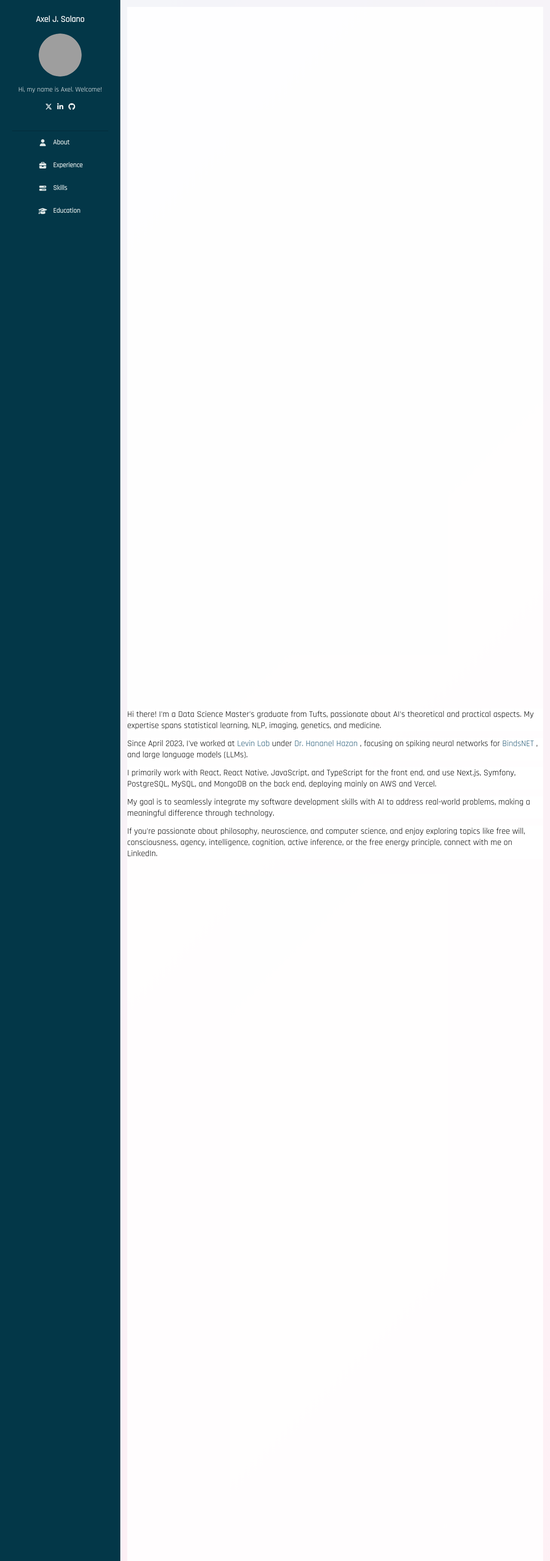
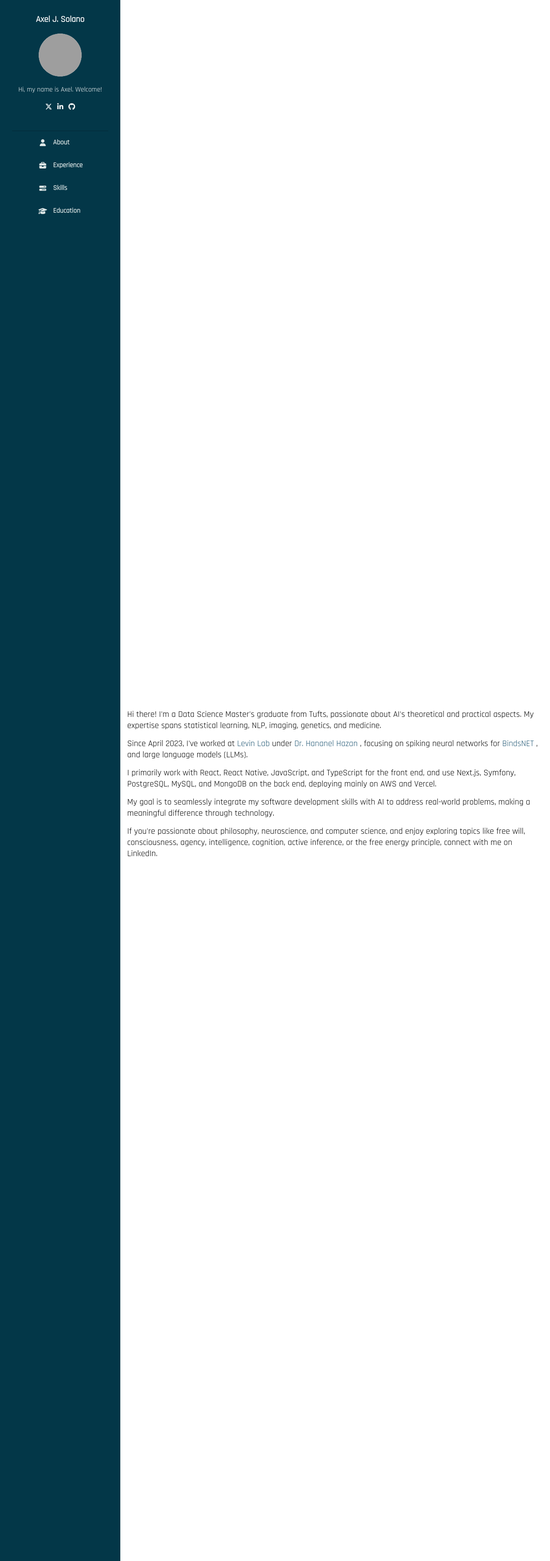
Before and after one commit to axeljeremy7/axeljeremy7.github.io, a Jekyll site: the page built from index.html, in a window 1280 px wide. Shown: the whole page at 43% size. Built offline with Jekyll 4.4.1, drawn with Linux system fonts in a browser that asks for light colours; grey boxes are pictures that could not be loaded.

Commit message:
Update index.css

```diff
--- a/assets/css/index.css
+++ b/assets/css/index.css
@@ -2,7 +2,7 @@
   margin: 0;
   padding: 0;
   box-sizing: border-box;
-  /* background-color: #fff; */
+  background-color: #fff;
   font-family: "Rajdhani", sans-serif;
   --midnight-green-eagle: #033748;
   --midnight-green-eagle-green: #124b5e;
@@ -30,62 +30,6 @@
   --teal-blue: #467d8f;
 }
 
-@keyframes gradientAnimation {
-  0% { background-position: 0% 50%; }
-  50% { background-position: 100% 50%; }
-  100% { background-position: 0% 50%; }
-}
-
-/* body {
-  height: 100vh;
-  overflow-y: hidden;
-} */
-
-body {
-  height: 100vh;
-  overflow-y: hidden;
-  /* --- NEW BACKGROUND --- */
-  background: linear-gradient(-45deg, #ee7752, #e73c7e, #23a6d5, #23d5ab);
-  background-size: 400% 400%;
-  animation: gradientAnimation 15s ease infinite;
-  /* background-color: rgba(255, 255, 255, 0.92); */
-  /* Semi-transparent white */
-  /* --- END NEW BACKGROUND --- */
-  -webkit-font-smoothing: antialiased; /* Keep these if they were in body or * */
-  -moz-osx-font-smoothing: grayscale;
-}
-
-
-/* #content {
-  height: 100vh;
-  width: calc(100vw - 280px);
-  overflow-y: auto;
-  padding: 16px;
-} */
-
-/* Modify the existing #content rule or add this */
-#content {
-  height: 100vh;
-  width: calc(100vw - 280px);
-  overflow-y: auto;
-  overflow-x: hidden;
-  padding: 16px;
-  background-color: rgba(255, 255, 255, 0.92);
-  /* background-color: transparent;  */
-  /* Important: to let the body gradient show through */
-  /* Keep other existing #content properties */
-}
-
-#sidebar {
-  overflow-y: hidden;
-}
-
-#about {
- display: grid;
- grid-row-gap: 16px;
- font-size: 20px;
-}
-
 li.square {
   list-style-type: square;
 }
@@ -100,6 +44,11 @@ li.circle {
 
 i {
   background-color: transparent;
+}
+
+body {
+  height: 100vh;
+  overflow-y: hidden;
 }
 
 div {
@@ -214,6 +163,25 @@ img {
 #default {
   justify-content: flex-start;
   grid-template-columns: 280px auto;
+}
+
+#content {
+  height: 100vh;
+  width: calc(100vw - 280px);
+  overflow-y: auto;
+  overflow-x: hidden;
+  padding: 16px;
+}
+
+#sidebar {
+  overflow-y: hidden;
+  overflow-x: hidden;
+}
+
+#about {
+ display: grid;
+ grid-row-gap: 16px;
+ font-size: 20px;
 }
 
 .selectors {
```
